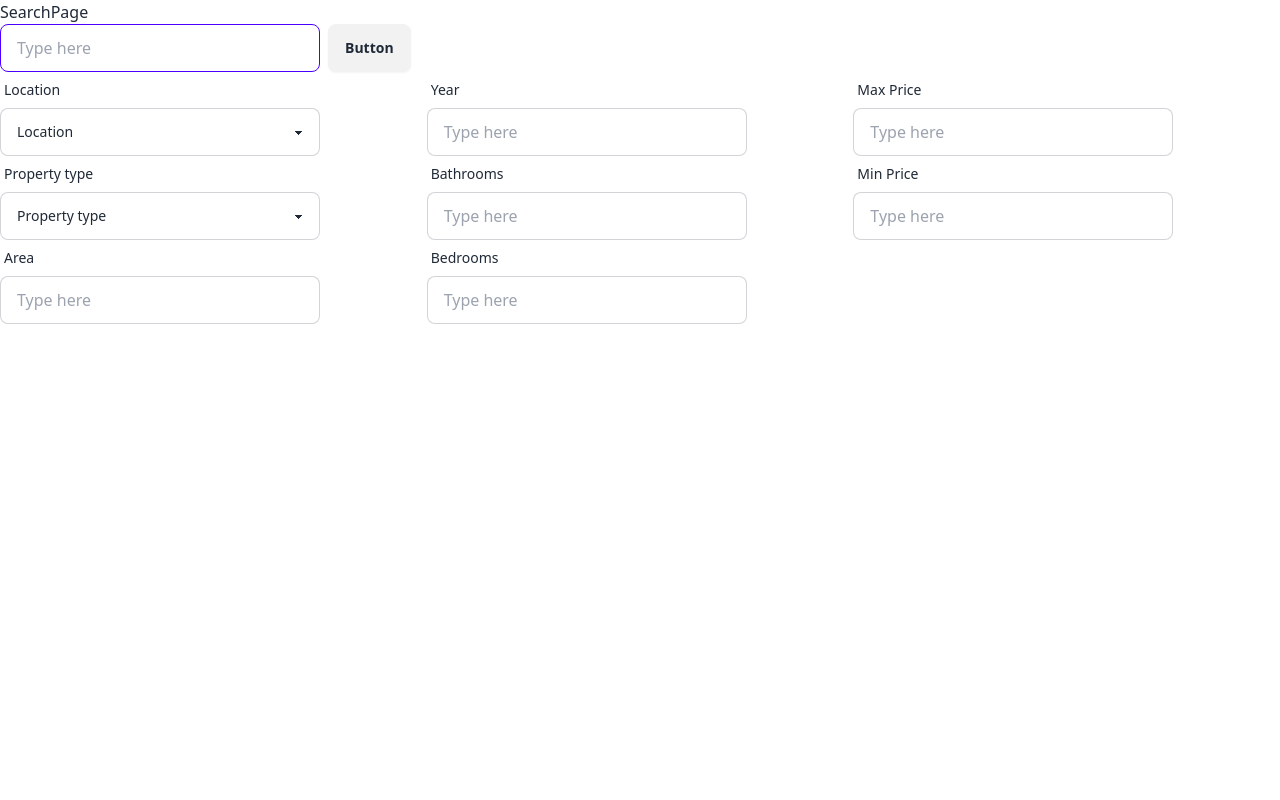
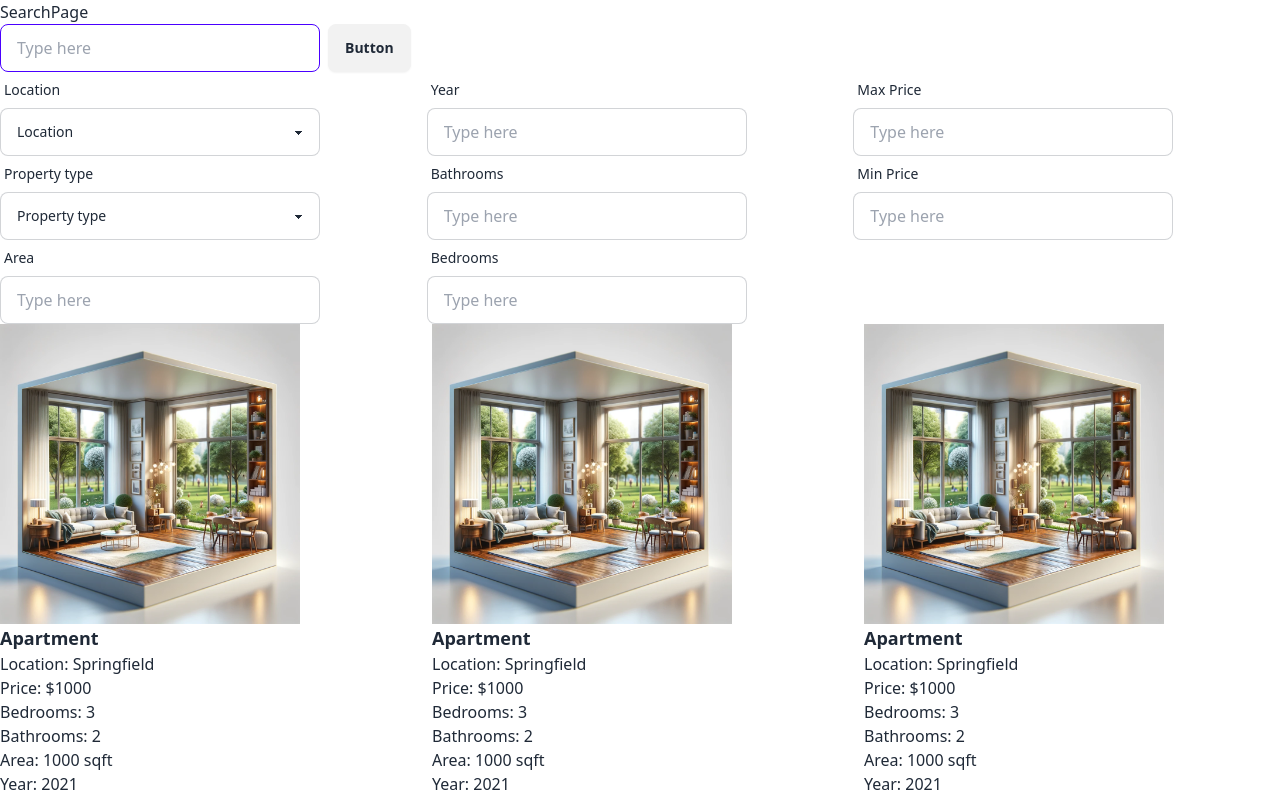
Before and after one commit to wendykr/urbantopia-app, a Next.js app: page /listings in a window 1280 px wide. Shown: the top 800 px of the page. Built offline with nearby package versions, Linux system fonts and the light colour scheme.

Commit message:
feat: create ListingItem

```diff
--- /dev/null
+++ b/src/components/ListingItem/ListingItem.jsx
@@ -0,0 +1,23 @@
+import Image from "next/image";
+
+export default function ListingItem() {
+  return (
+    <div>
+      <Image
+        src="/images/apartment.webp"
+        width={300}
+        height={200}
+        alt="Apartment"
+      />
+      <h3 className="text-lg font-bold">Apartment</h3>
+      <ul>
+        <li>Location: Springfield</li>
+        <li>Price: $1000</li>
+        <li>Bedrooms: 3</li>
+        <li>Bathrooms: 2</li>
+        <li>Area: 1000 sqft</li>
+        <li>Year: 2021</li>
+      </ul>
+    </div>
+  );
+}
--- a/src/pages/listings/index.js
+++ b/src/pages/listings/index.js
@@ -1,10 +1,18 @@
+import ListingItem from "@/components/ListingItem/ListingItem";
 import SearchFilters from "@/components/SearchFilters/SearchFilters";
+
+const items = [1, 2, 3, 4, 5];
 
 export default function SearchPage() {
   return (
     <div>
       SearchPage
       <SearchFilters />
+      <div class="grid grid-cols-3 gap-4">
+        {items.map((item) => {
+          return <ListingItem key={item} />;
+        })}
+      </div>
     </div>
   );
 }
```
